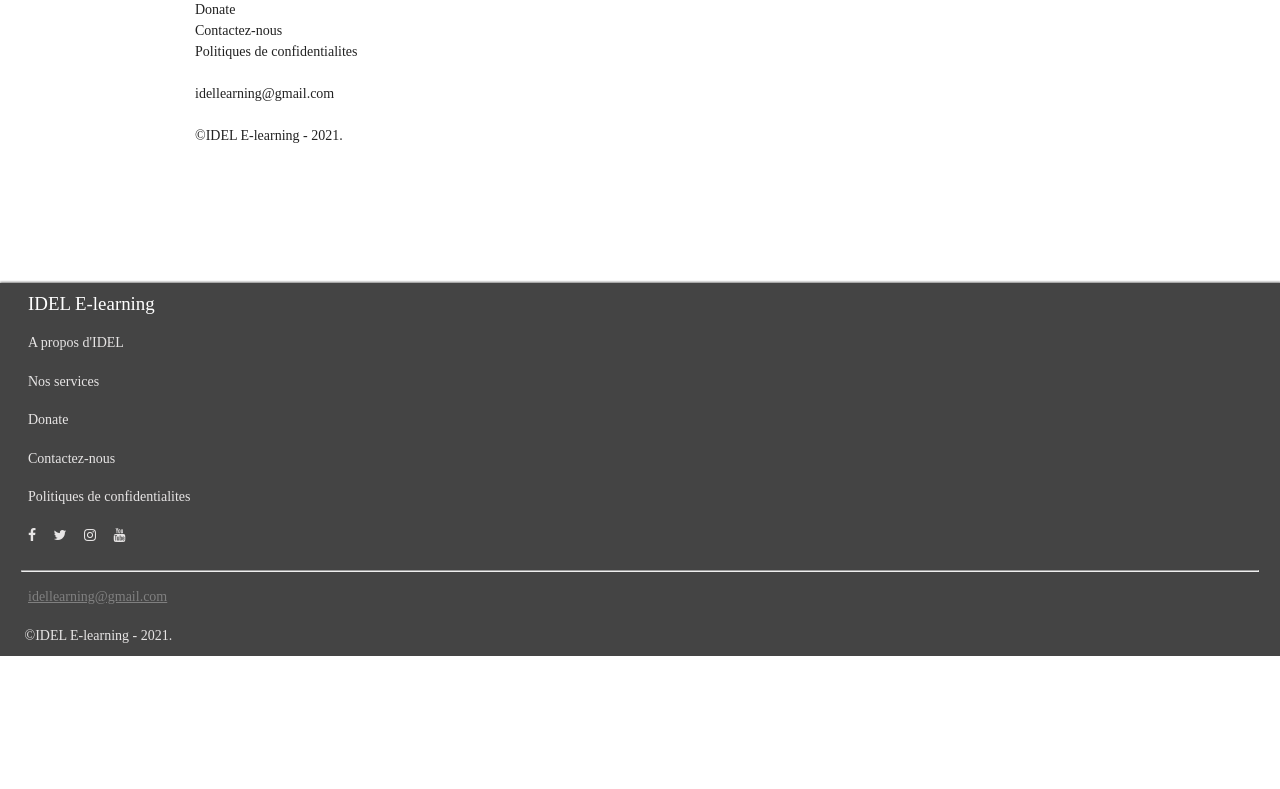
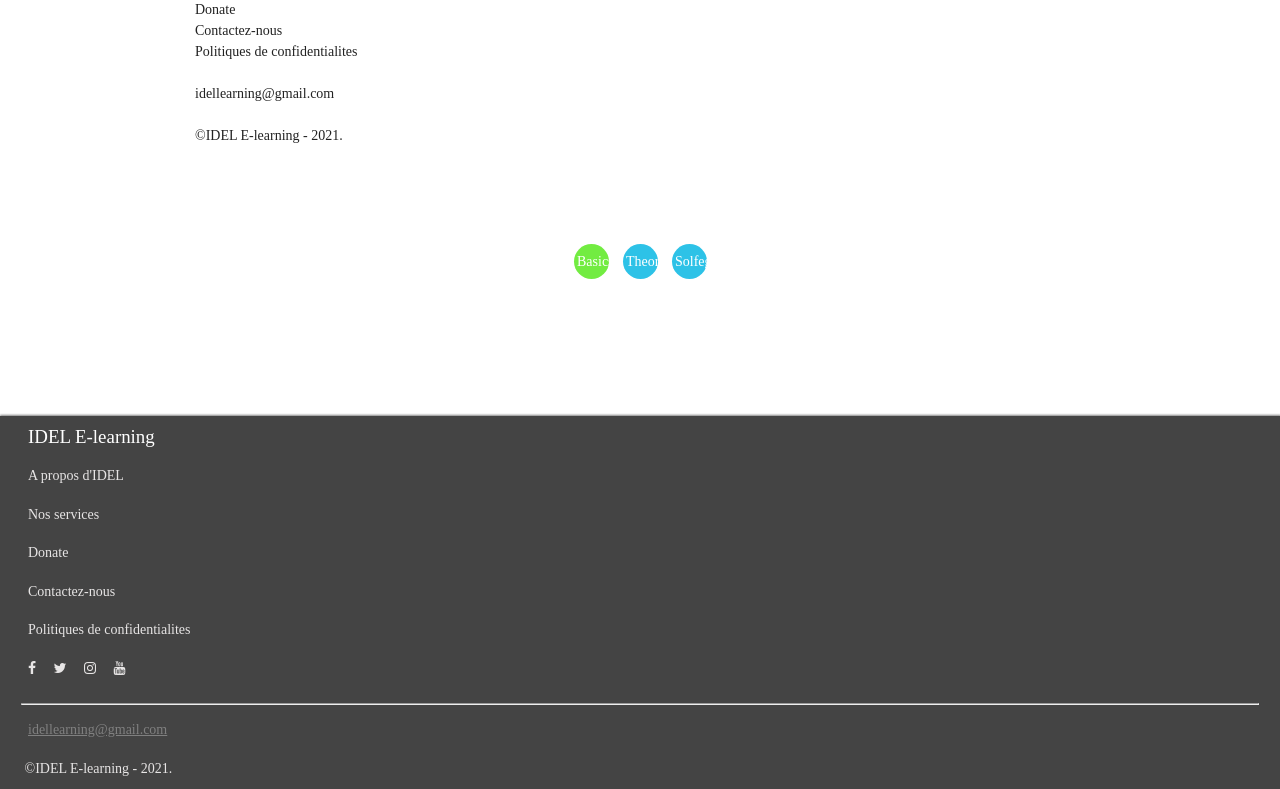
Before and after one commit to bogosla/idelelearning, a Django app: page /students/course/1/ in a window 1280 px wide. Shown: the part 4015-4804 px from the top of the page. Before the commit the page ends 4671 px from the top, so only its background shows below. Run offline with Django 3.2, Linux system fonts and the light colour scheme; a user stored in the database is signed in; data comes from the database, SQL or seed files in the repository; both versions use the stored data as it was after the commit; tables that the repository leaves empty hold one stand-in row (values such as "Sample post"); data that the repository does not hold is empty; some libraries are stand-ins or nearby versions; some web fonts are replaced.

Commit message:
pagination

```diff
--- a/static/style.css
+++ b/static/style.css
@@ -368,38 +368,34 @@ img.detail{
   width: 37%;
   height: 100%;
 }
-.anim .circle {
+
+.pagination {
+  list-style: none;
+  display: flex;
+  justify-content: center;
+  margin-bottom: 5rem;
+}
+.pagination li {
   display: block;
-  position: absolute;
-  width: 50px;
-  height: 50px;
-  z-index: 100;
-  background-color: yellow;
-  animation: mcircle .5s infinite;
+  position: relative;
+  width: 2.5rem;
+  height: 2.5rem;
+  background-color: rgb(175, 172, 172);
+  margin: 1rem .5rem 1rem;
+  border-radius: 50%;
+  text-align: center;
 
 }
-.anim .circle2 {
+.pagination li a{
   display: block;
-  position: absolute;
-  width: 50px;
-  height: 50px;
-  z-index: 100;
-  background-color: rgb(128, 228, 104);
-  animation: mcircle 1s infinite;
-
+  text-decoration: none;
+  padding: .25rem;
+  line-height: 2;
+  color: #ffffff !important;
 }
-
-.anim {
-  background-color: rgb(9, 159, 209);
-  height: 100%;
-  width: 100%;
-  animation: "circle" 3s .2s;
-
+.pagination .already {
+  background-color: rgb(45, 194, 231);
 }
-@keyframes mcircle
-{
-  5%{
-    transform: rotate(1turn);
-  }
-
+.pagination li.current {
+  background-color: rgb(114, 236, 65) !important;
 }
--- a/static/style2.css
+++ b/static/style2.css
@@ -59,7 +59,7 @@
     }
     .wrapper { padding-left: 0.75rem; padding-right: 0.75rem; }
     #content-items {
-        padding: .25rem 5rem !important;
+        padding: .25rem .5rem !important;
     }
 
 
--- a/students/templates/students/course/detail.html
+++ b/students/templates/students/course/detail.html
@@ -28,10 +28,20 @@
 
 
     {%if module.m_quiz and request.user not in module.m_quiz.passes.all%}
-        {{module.m_quiz.description}}
+        <!-- {{module.m_quiz.description}} -->
         <a href="{% url 'quiz' module.m_quiz.pk object.id%}?rnext={{request.get_full_path}}" class="btn quiz">Passer le questionnaire</a>
+    {%endif%}
+    <ul class="pagination">
+        {% for m in object.modules.all %}
+        {% if m.id <= last_mod %}
+            <li {% if module.title == m.title %} class="current" {% else %} class="already" {% endif %} ><a href="{% url 'student_course_detail_module' course.id m.id%}">{{m.title|truncatewords:1}}</a>
+        {%else%}
+            <li><a href='#' class=""></a>{{m.title|truncatewords:1}}</a></li>
+        {%endif%}
 
-    {%endif%}
+        {% empty %}
+        {% endfor %}
+    </ul>
 
 </div>
 {% endblock %}
```
Also changed, not shown: db.sqlite3.
